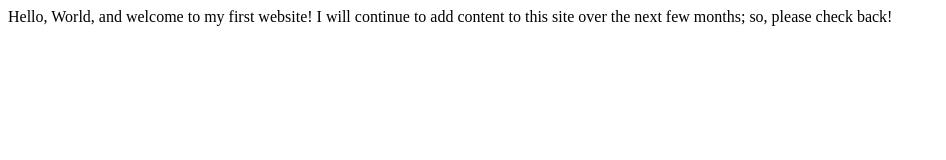
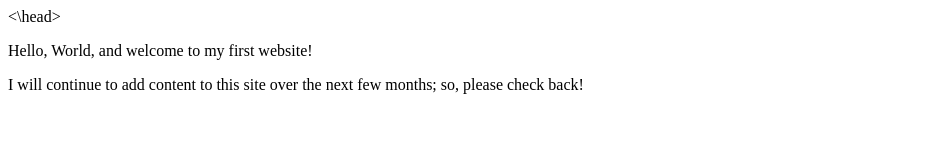
Before and after one commit to korak7/Korasof, a plain HTML site: page index.html in a window 1280 px wide. Shown: the whole page, without its empty margins (0-946 px from the left). Drawn offline with Linux system fonts and the light colour scheme.

Commit message:
Update index.html

```diff
--- a/index.html
+++ b/index.html
@@ -3,10 +3,11 @@
     <head>
         <meta charset="utf-8">
         <meta name="viewport" content="width=device-width, initial-scale=1.0">
-        <title>My First Website</title>
-    </head>
+        <meta name="author" content="Sofia Kora">
+        <title>CE Truffaut | Web Developer</title>
+    <\head>
     <body>
-       Hello, World, and welcome to my first website!
-        I will continue to add content to this site over the next few months; so, please check back!
+       <p>Hello, World, and welcome to my first website!</p>
+        <p>I will continue to add content to this site over the next few months; so, please check back!</p>
     </body>
 </html>
```
